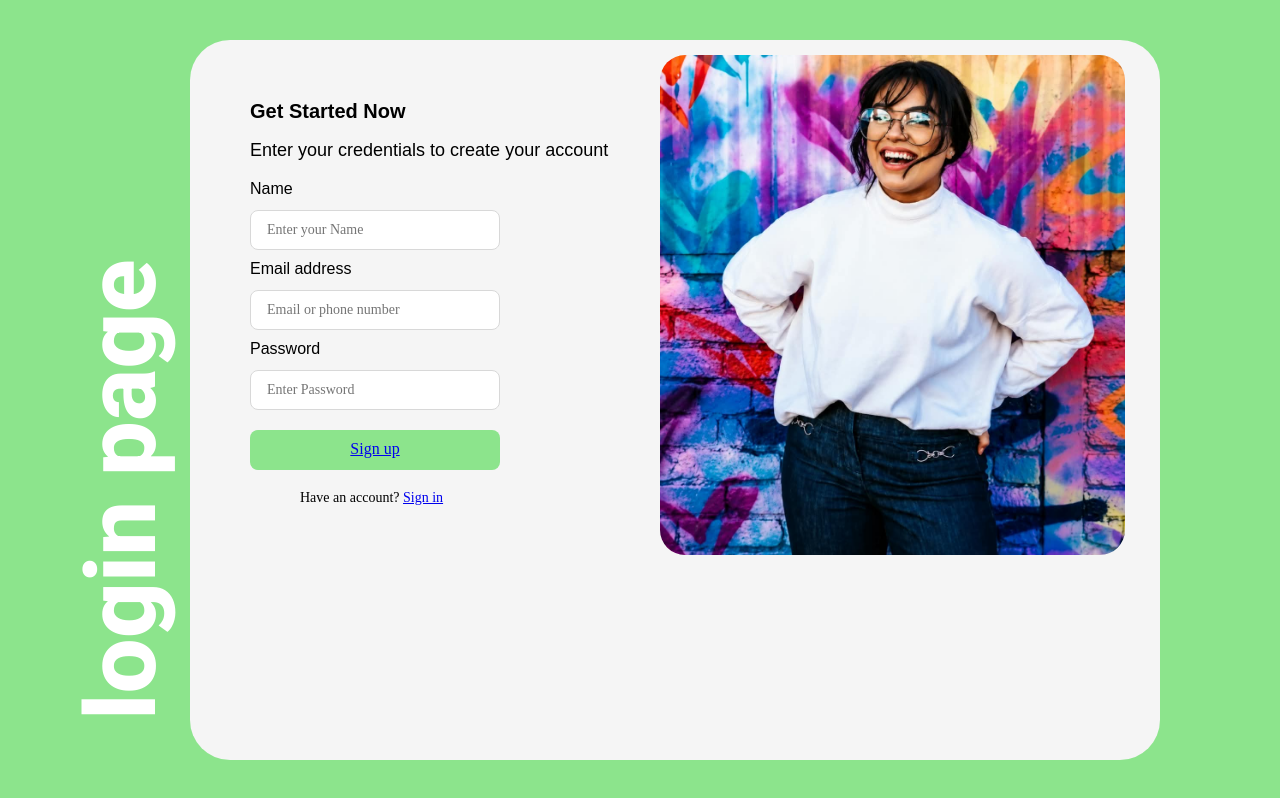
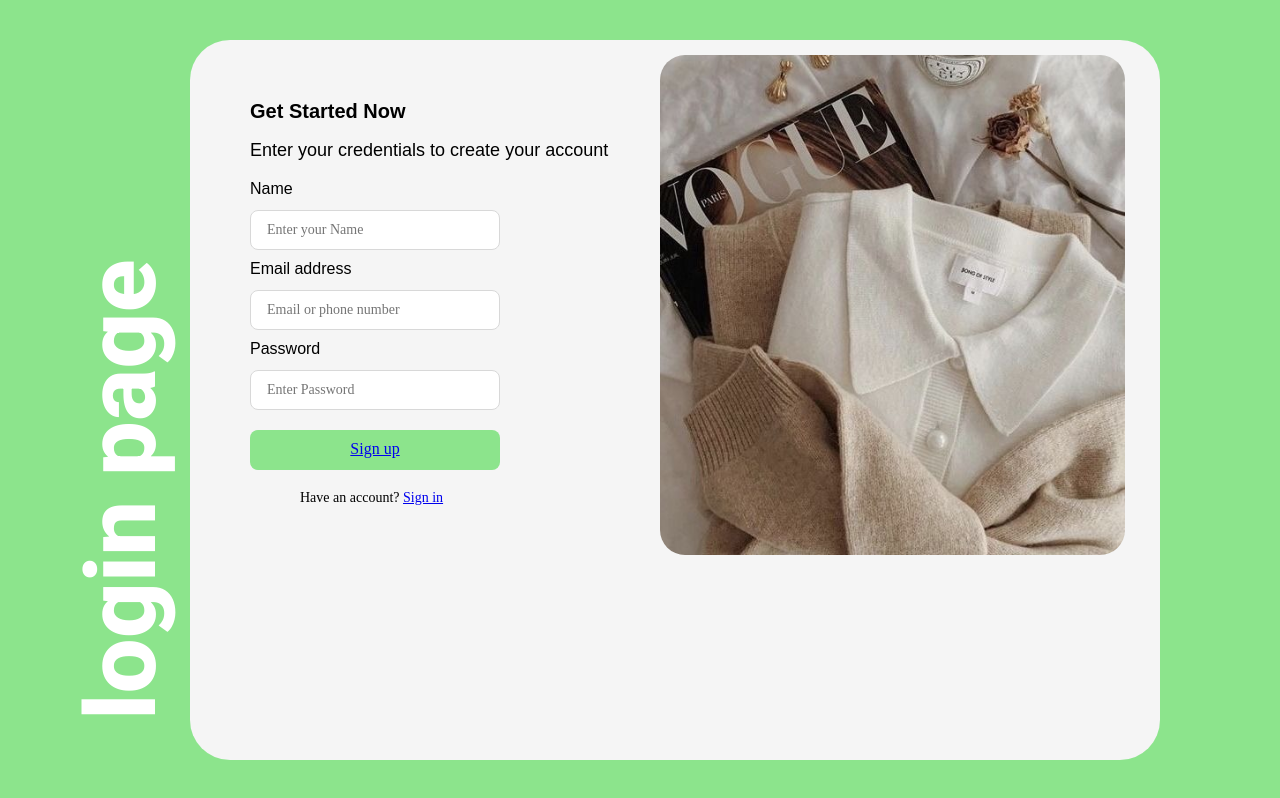
Before and after one commit to thenmozhir062004-coder/E-commerce, a plain HTML site: page login.html in a window 1280 px wide. Drawn offline with Linux system fonts and the light colour scheme.

Commit message:
image changes

```diff
--- a/login.html
+++ b/login.html
@@ -12,7 +12,7 @@
   <div class="page">
   <div class="page2">login page</div>
   <div class="rectangle"> </div>
-<img class="rectangle-2" src="pic.jpeg">
+<img class="rectangle-2" src="web.jpeg">
 <div class="get-started-now">Get Started Now</div>
   <div class="enter-your-credentials-to-create-your-account">
     Enter your credentials to create your account
```
Also changed, not shown: pic.jpeg (deleted), web.jpeg (added).
